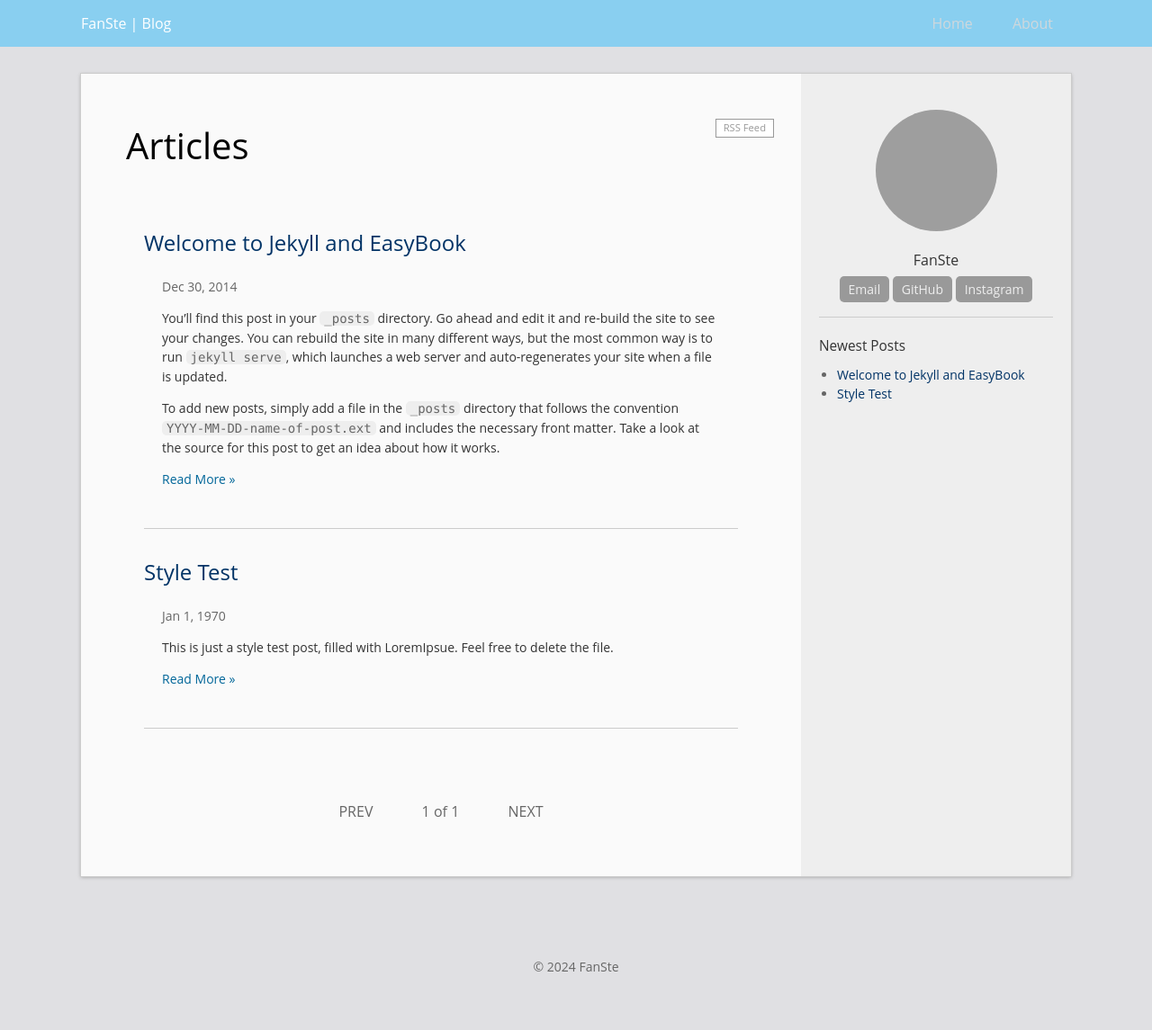
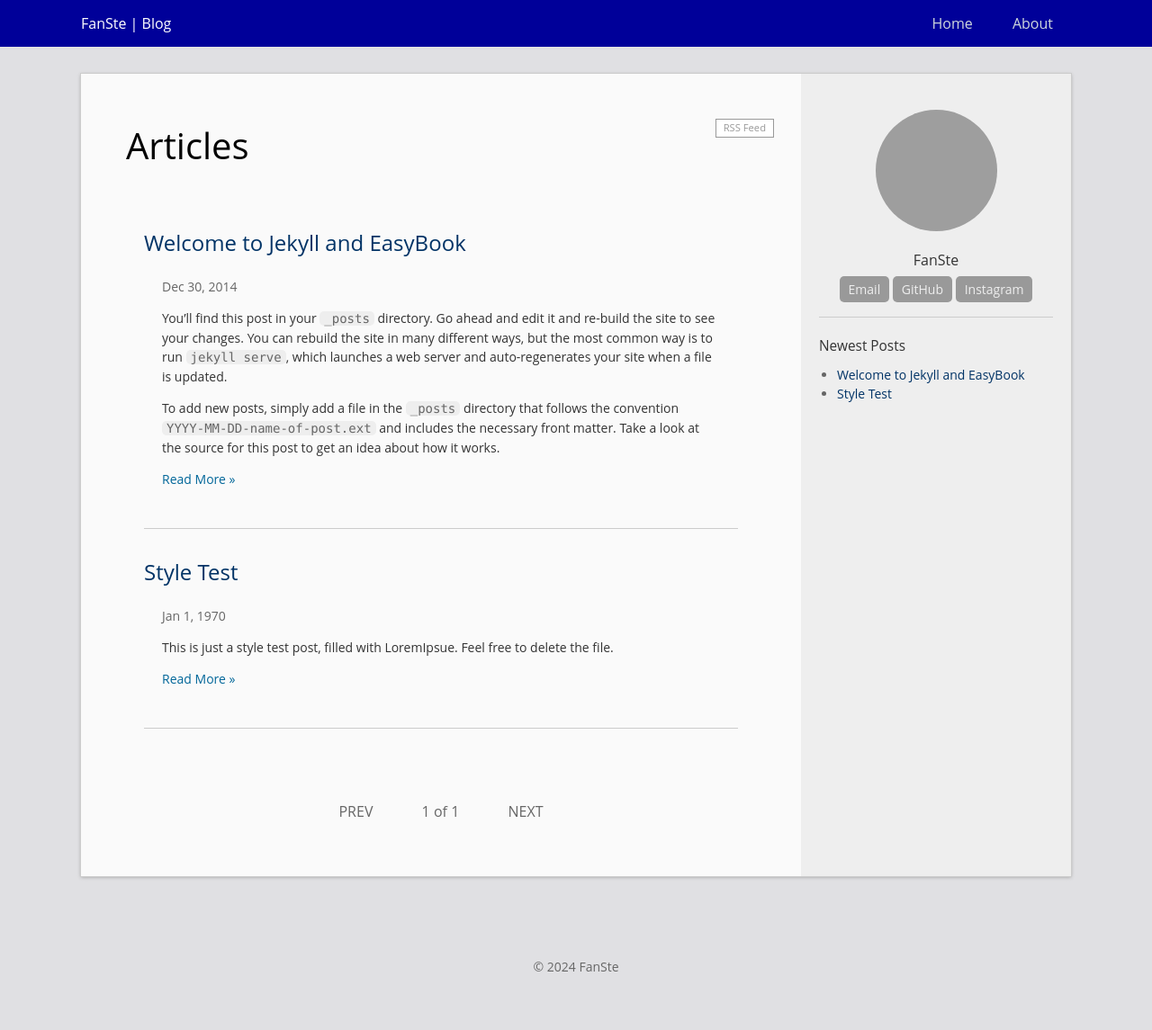
Before and after one commit to FanSt3/blog, a Jekyll site: the page built from index.html, in a window 1280 px wide. Shown: the whole page at 90% size. Built offline with Jekyll 4.4.1, drawn with Linux system fonts in a browser that asks for light colours; the list of posts is cut into pages by our own code; grey boxes are pictures that could not be loaded.

Commit message:
Update main.scss

```diff
--- a/css/main.scss
+++ b/css/main.scss
@@ -20,7 +20,7 @@ $on-laptop:        800px;
 $color-link: #036;
 $color-link-hover: #069;
 
-$header-bg: #89cff0;
+$header-bg: #000099;
 $header-bg-hover: #78909C;
 $header-link: #CFD8DC;
 $header-fg: #FFF;
```
